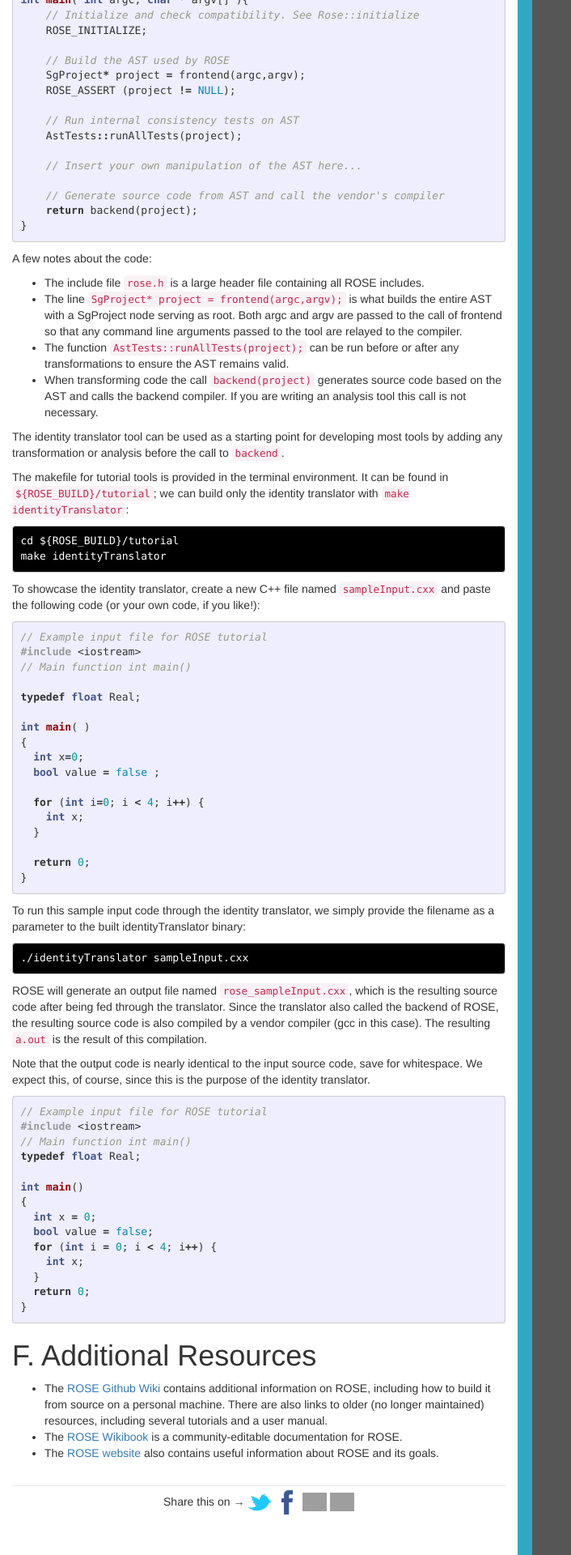
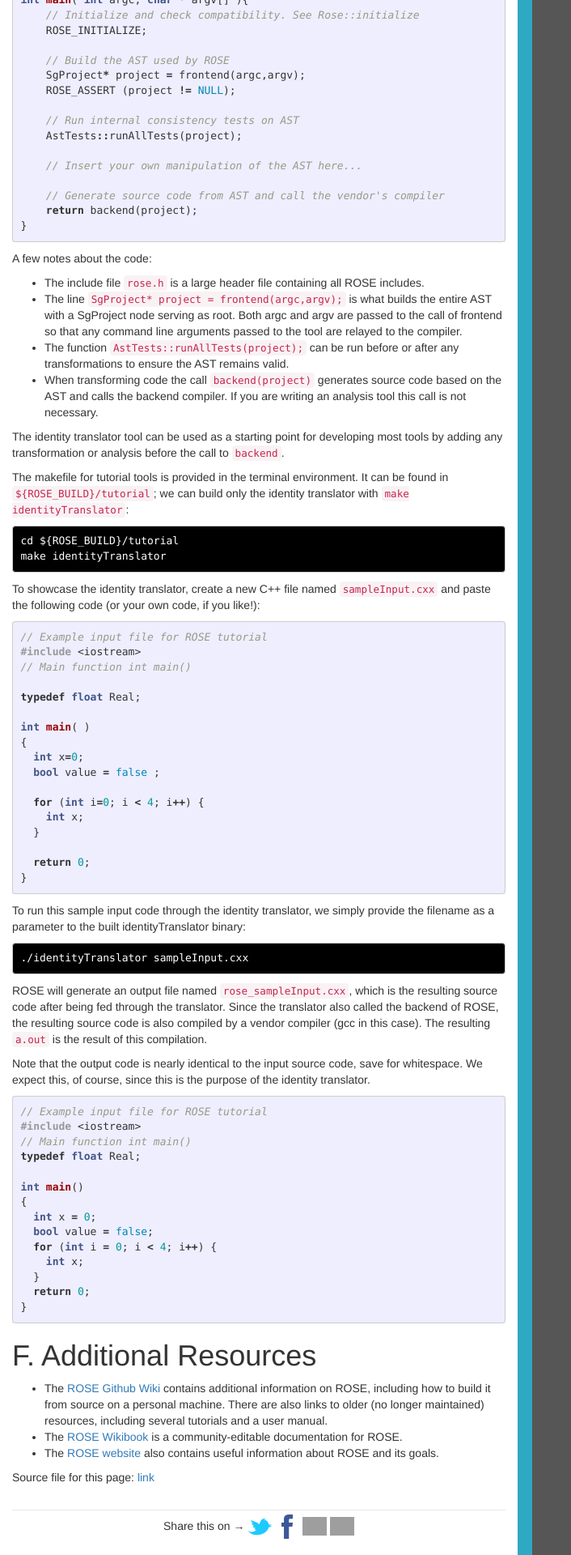
Before and after one commit to freeCompilerCamp/freecompilercamp.github.io, a Jekyll site: the page built from _posts/2020-06-11-rose-intro.markdown, in a window 1280 px wide. Shown: the part 2718-4638 px from the top of the page at 81% size, without its empty margins (0-706 px from the left). Built offline with Jekyll 4.4.1, drawn with Linux system fonts in a browser that asks for light colours; nearby versions of some CDN libraries; grey boxes are pictures that could not be loaded.

Commit message:
Update 2020-06-11-rose-intro.markdown

```diff
--- a/_posts/2020-06-11-rose-intro.markdown
+++ b/_posts/2020-06-11-rose-intro.markdown
@@ -243,3 +243,5 @@
   is a community-editable documentation for ROSE.
 * The [ROSE website](http://rosecompiler.org/) also contains useful information
   about ROSE and its goals.
+
+Source file for this page: [link](https://github.com/freeCompilerCamp/freecompilercamp.github.io/blob/master/_posts/2020-06-11-rose-intro.markdown)
```
